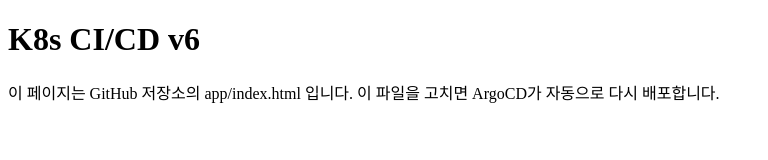
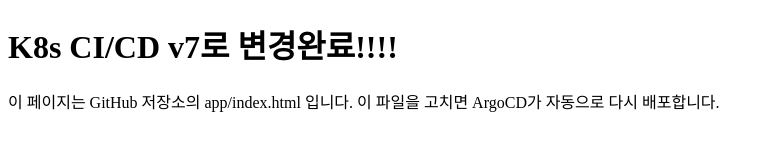
Before and after one commit to yeonsun-kk/k8s-training, a plain HTML site: page app/index.html in a window 1280 px wide. Shown: the whole page, without its empty margins (0-768 px from the left). Drawn offline with Linux system fonts and the light colour scheme.

Commit message:
v6 -> v7로 변경완료!!!!

```diff
--- a/app/index.html
+++ b/app/index.html
@@ -2,10 +2,10 @@
 <html lang="ko">
 <head>
 <meta charset="utf-8">
-<title>K8s CI/CD v6</title>
+<title>K8s CI/CD v7로 변경완료!!!!</title>
 </head>
 <body>
-<h1>K8s CI/CD v6</h1>
+<h1>K8s CI/CD v7로 변경완료!!!!</h1>
 <p>이 페이지는 GitHub 저장소의 app/index.html 입니다. 이 파일을 고치면 ArgoCD가 자동으로 다시 배포합니다.</p>
 </body>
 </html>
```
